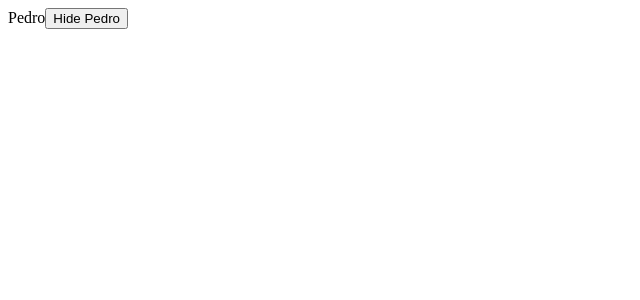
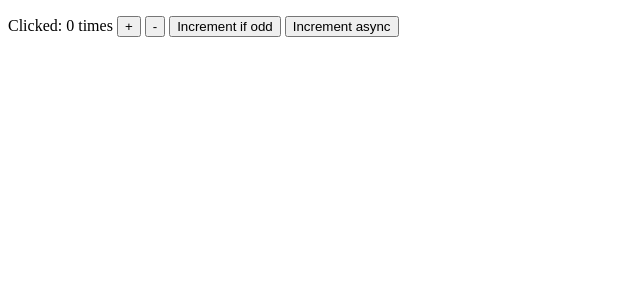
Before and after one commit to nickovchinnikov/react-minimal-project, a React app: page / in a window 1280 px wide. Shown: the top 300 px of the page, without its empty margins (0-640 px from the left). Built offline with nearby package versions, Linux system fonts and the light colour scheme.

Commit message:
Add counter app

```diff
--- a/src/index.tsx
+++ b/src/index.tsx
@@ -16,6 +16,10 @@ const cats = [
   'https://i.ytimg.com/vi/pjRs_WT8VzM/maxresdefault.jpg'
 ]
 
+import { CounterApp } from './redux/counter'
+
+CounterApp()
+
 // render(<ClickCounter />, document.getElementById('root'));
 // render(<Gallery>{cats}</Gallery>, document.getElementById('root'));
 // render(<GiphySearch />, document.getElementById('root'));
@@ -27,7 +31,7 @@ const cats = [
 //     <FancyClickCounter />
 //   </div>, document.getElementById('root'));
 
-render(<SmartUserCard name="Pedro" />, document.getElementById('root'));
+// render(<SmartUserCard name="Pedro" />, document.getElementById('root'));
 
 // render(<div><FramedImg /><FramedUser /></div>, document.getElementById('root'));
 
--- /dev/null
+++ b/src/redux/counter/components/Counter.tsx
@@ -0,0 +1,50 @@
+import React, { Component } from 'react'
+
+export interface IProps {
+  value: number
+  onIncrement: () => void
+  onDecrement: () => void
+}
+
+export class Counter extends Component<IProps, {}> {
+  constructor(props: IProps) {
+    super(props);
+    this.incrementAsync = this.incrementAsync.bind(this);
+    this.incrementIfOdd = this.incrementIfOdd.bind(this);
+  }
+
+  incrementIfOdd() {
+    if (this.props.value % 2 !== 0) {
+      this.props.onIncrement()
+    }
+  }
+
+  incrementAsync() {
+    setTimeout(this.props.onIncrement, 1000)
+  }
+
+  render() {
+    const { value, onIncrement, onDecrement } = this.props
+    return (
+      <p>
+        Clicked: {value} times
+        {' '}
+        <button onClick={onIncrement}>
+          +
+        </button>
+        {' '}
+        <button onClick={onDecrement}>
+          -
+        </button>
+        {' '}
+        <button onClick={this.incrementIfOdd}>
+          Increment if odd
+        </button>
+        {' '}
+        <button onClick={this.incrementAsync}>
+          Increment async
+        </button>
+      </p>
+    )
+  }
+}
--- /dev/null
+++ b/src/redux/counter/components/index.ts
@@ -0,0 +1 @@
+export { Counter } from './Counter'
--- /dev/null
+++ b/src/redux/counter/index.tsx
@@ -0,0 +1,20 @@
+import React from 'react'
+import ReactDOM from 'react-dom'
+import { createStore } from 'redux'
+
+import { Counter } from './components'
+import counter, { Actions } from './reducers'
+
+const store = createStore(counter)
+const rootEl = document.getElementById('root')
+
+export const CounterApp = () => ReactDOM.render(
+  <Counter
+    value={store.getState()}
+    onIncrement={() => store.dispatch({ type: Actions.INC })}
+    onDecrement={() => store.dispatch({ type: Actions.DEC })}
+  />,
+  rootEl
+)
+
+store.subscribe(CounterApp)
--- /dev/null
+++ b/src/redux/counter/reducers/index.ts
@@ -0,0 +1,21 @@
+export enum Actions {
+  INC = 'INCREMENT',
+  DEC = 'DECREMENT'
+}
+
+export interface IActionIncDec {
+  type?: Actions
+}
+
+export default (state = 0, action: IActionIncDec) => {
+  const { type } = action
+
+  switch (type) {
+    case Actions.INC:
+      return state + 1
+    case Actions.DEC:
+      return state - 1
+    default:
+      return state
+  }
+}
```
Also changed, not shown: 2 other files (tests, documents, lock files or other folders).
